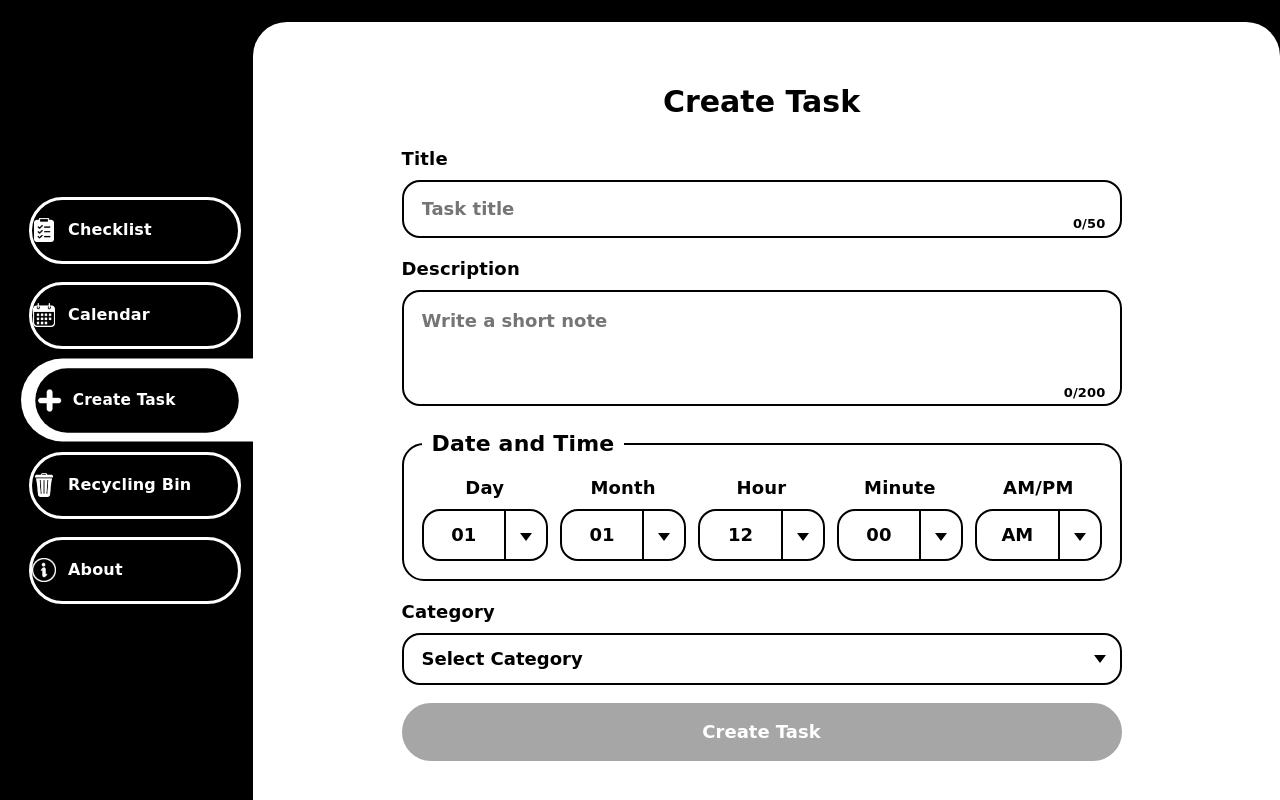
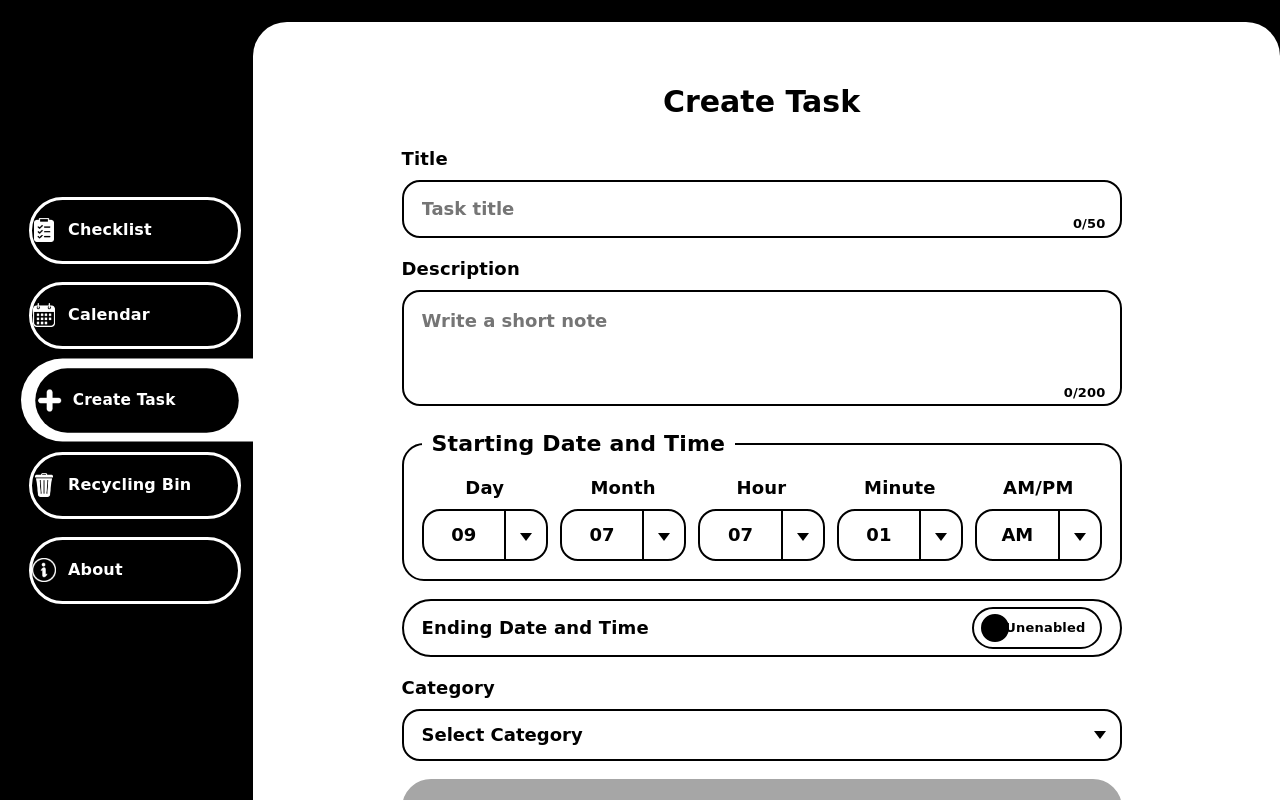
Before and after one commit to Ngovkimyou/ToDo-App, a React (Vite) app: page /create in a window 1280 px wide. Built offline with nearby package versions, Linux system fonts and the light colour scheme.

Commit message:
add more quality improvements on Home page and add ending time setting for Create Task page

```diff
--- a/src/components/DateTimePicker.jsx
+++ b/src/components/DateTimePicker.jsx
@@ -15,7 +15,7 @@ const dateTimeFields = [
   { key: "period", label: "AM/PM", options: ["AM", "PM"] },
 ];
 
-function DateTimePicker({ value, onChange }) {
+function DateTimePicker({ legend = "Date and Time", value, onChange }) {
   const pickerRef = useRef(null);
   const [openField, setOpenField] = useState(null);
   const [dropdownDirection, setDropdownDirection] = useState("down");
@@ -36,7 +36,7 @@ function DateTimePicker({ value, onChange }) {
 
   return (
     <fieldset ref={pickerRef} className="date-time-picker">
-      <legend>Date and Time</legend>
+      <legend>{legend}</legend>
 
       <div className="date-time-grid">
         {dateTimeFields.map((field) => (
--- a/src/components/HomeTaskModal.jsx
+++ b/src/components/HomeTaskModal.jsx
@@ -45,6 +45,7 @@ function createDraftTask(task) {
       title: "",
       description: "",
       dueDate: "",
+      endDate: "",
       category: "",
     };
   }
@@ -54,6 +55,7 @@ function createDraftTask(task) {
     title: task.title || "",
     description: task.description || "",
     dueDate: task.dueDate || "",
+    endDate: task.endDate || "",
     category: task.category || "",
   };
 }
@@ -235,6 +237,11 @@ function HomeTaskModal({ task, startInEditMode = false, onSave, onClose }) {
         </div>
 
         <div className="task-modal-field">
+          <span>Ending Date</span>
+          <p>{task.endDate || "Onward"}</p>
+        </div>
+
+        <div className="task-modal-field">
           <span>Category</span>
           {isEditing ? (
             <div className="task-modal-edit-field task-modal-category-field">
--- a/src/pages/CreateTask.css
+++ b/src/pages/CreateTask.css
@@ -160,6 +160,128 @@
 
 .date-time-picker label {
   text-align: center;
+}
+
+.ending-date-section {
+  display: grid;
+  gap: 14px;
+}
+
+.ending-date-toggle {
+  min-height: 58px;
+  position: relative;
+  display: grid;
+  grid-template-columns: minmax(0, 1fr) 130px;
+  align-items: center;
+  gap: 14px;
+  padding: 0 18px;
+  border: 2px solid #000;
+  border-radius: 999px;
+  box-sizing: border-box;
+  background: #fff;
+  color: #000;
+  font-weight: 800;
+  cursor: pointer;
+  transition:
+    transform 180ms ease,
+    box-shadow 180ms ease,
+    background 180ms ease,
+    color 180ms ease;
+}
+
+.ending-date-toggle:hover {
+  transform: translateY(-2px);
+  box-shadow: 4px 4px 0 #000;
+}
+
+.ending-date-toggle input {
+  position: absolute;
+  opacity: 0;
+  pointer-events: none;
+}
+
+.ending-date-switch {
+  width: 130px;
+  min-height: 42px;
+  position: relative;
+  display: flex;
+  align-items: center;
+  justify-self: end;
+  justify-content: center;
+  padding: 0;
+  border: 2px solid #000;
+  border-radius: 999px;
+  box-sizing: border-box;
+  background: #fff;
+  transition:
+    background 180ms ease,
+    box-shadow 180ms ease;
+}
+
+.ending-date-status {
+  position: absolute;
+  font-size: 13px;
+  line-height: 1;
+  white-space: nowrap;
+  pointer-events: none;
+  transition:
+    color 180ms ease,
+    opacity 180ms ease,
+    transform 220ms cubic-bezier(0.22, 1, 0.36, 1);
+}
+
+.ending-date-status-enabled {
+  left: 14px;
+  color: #fff;
+  opacity: 0;
+  text-align: left;
+  transform: translateX(10px);
+}
+
+.ending-date-status-unenabled {
+  right: 14px;
+  color: #000;
+  opacity: 1;
+  text-align: right;
+  transform: translateX(0);
+}
+
+.ending-date-knob {
+  width: 28px;
+  height: 28px;
+  display: block;
+  position: absolute;
+  left: 7px;
+  border: 2px solid #000;
+  border-radius: 50%;
+  box-sizing: border-box;
+  background: #000;
+  transition:
+    transform 220ms cubic-bezier(0.22, 1, 0.36, 1),
+    background 180ms ease;
+}
+
+.ending-date-toggle input:checked + .ending-date-switch {
+  background: #000;
+}
+
+.ending-date-toggle input:checked + .ending-date-switch .ending-date-status {
+  color: #fff;
+}
+
+.ending-date-toggle input:checked + .ending-date-switch .ending-date-status-enabled {
+  opacity: 1;
+  transform: translateX(0);
+}
+
+.ending-date-toggle input:checked + .ending-date-switch .ending-date-status-unenabled {
+  opacity: 0;
+  transform: translateX(-10px);
+}
+
+.ending-date-toggle input:checked + .ending-date-switch .ending-date-knob {
+  background: #fff;
+  transform: translateX(88px);
 }
 
 .date-time-picker select {
--- a/src/pages/CreateTask.jsx
+++ b/src/pages/CreateTask.jsx
@@ -6,10 +6,10 @@ import DateTimePicker from "../components/DateTimePicker";
 import { useTasks } from "../context/TaskContext";
 import { getLocalDateKey } from "../utils/date";
 import {
-  DEFAULT_DATE_TIME,
   DESCRIPTION_LIMIT,
   TITLE_LIMIT,
   formatDueDate,
+  getCurrentDateTime,
   getCharacterStatus,
 } from "../utils/taskForm";
 import "./CreateTask.css";
@@ -20,7 +20,9 @@ function CreateTask() {
 
   const [title, setTitle] = useState("");
   const [description, setDescription] = useState("");
-  const [dateTime, setDateTime] = useState(DEFAULT_DATE_TIME);
+  const [startDateTime, setStartDateTime] = useState(getCurrentDateTime);
+  const [endDateTime, setEndDateTime] = useState(getCurrentDateTime);
+  const [hasEndDate, setHasEndDate] = useState(false);
   const [category, setCategory] = useState("");
 
   const canCreateTask = title.trim().length > 0;
@@ -30,8 +32,15 @@ function CreateTask() {
     DESCRIPTION_LIMIT
   );
 
-  function handleDateTimeChange(field, value) {
-    setDateTime((currentDateTime) => ({
+  function handleStartDateTimeChange(field, value) {
+    setStartDateTime((currentDateTime) => ({
+      ...currentDateTime,
+      [field]: value,
+    }));
+  }
+
+  function handleEndDateTimeChange(field, value) {
+    setEndDateTime((currentDateTime) => ({
       ...currentDateTime,
       [field]: value,
     }));
@@ -48,7 +57,8 @@ function CreateTask() {
       id: Date.now(),
       title: title.trim(),
       description,
-      dueDate: formatDueDate(dateTime),
+      dueDate: formatDueDate(startDateTime),
+      endDate: hasEndDate ? formatDueDate(endDateTime) : "",
       createdAt: new Date().toISOString(),
       createdDate: getLocalDateKey(new Date()),
       category,
@@ -82,7 +92,39 @@ function CreateTask() {
           onChange={setDescription}
         />
 
-        <DateTimePicker value={dateTime} onChange={handleDateTimeChange} />
+        <DateTimePicker
+          legend="Starting Date and Time"
+          value={startDateTime}
+          onChange={handleStartDateTimeChange}
+        />
+
+        <section className="ending-date-section">
+          <label className="ending-date-toggle">
+            <span>Ending Date and Time</span>
+            <input
+              type="checkbox"
+              checked={hasEndDate}
+              onChange={(event) => setHasEndDate(event.target.checked)}
+            />
+            <span className="ending-date-switch" aria-hidden="true">
+              <span className="ending-date-status ending-date-status-enabled">
+                Enabled
+              </span>
+              <span className="ending-date-status ending-date-status-unenabled">
+                Unenabled
+              </span>
+              <span className="ending-date-knob" />
+            </span>
+          </label>
+
+          {hasEndDate && (
+            <DateTimePicker
+              legend="Ending Date and Time"
+              value={endDateTime}
+              onChange={handleEndDateTimeChange}
+            />
+          )}
+        </section>
 
         <CategorySelect value={category} onChange={setCategory} />
 
--- a/src/pages/Home.css
+++ b/src/pages/Home.css
@@ -512,7 +512,21 @@
   box-shadow: 6px 0 0 #000;
 }
 
-.task-folder-tab span {
+.task-folder-tab-label {
+  min-width: 0;
+  display: inline-flex;
+  align-items: center;
+  gap: 8px;
+}
+
+.task-folder-tab-label img {
+  width: 20px;
+  height: 20px;
+  flex: 0 0 auto;
+  object-fit: contain;
+}
+
+.task-folder-tab-label span {
   min-width: 0;
   overflow: hidden;
   text-overflow: ellipsis;
@@ -652,6 +666,36 @@
   background: rgba(0, 0, 0, 0.06);
 }
 
+.task-folder-item.is-countdown-locked {
+  cursor: pointer;
+}
+
+.task-folder-item.is-countdown-locked:hover {
+  background: rgba(200, 247, 197, 0.35);
+}
+
+.task-folder-item.is-countdown-locked .task-folder-main {
+  transform: none;
+}
+
+.task-folder-item.is-countdown-locked .task-folder-info,
+.task-folder-item.is-countdown-locked .task-menu-wrap {
+  opacity: 0.45;
+}
+
+.task-folder-item.is-countdown-locked .task-menu-button,
+.task-folder-item.is-countdown-locked .task-menu-action,
+.task-folder-tab-delete:disabled {
+  cursor: not-allowed;
+  pointer-events: none;
+}
+
+.task-folder-tab-delete:disabled {
+  opacity: 0.45;
+  box-shadow: none;
+  transform: none;
+}
+
 .task-folder-item:active {
   transform: scale(0.99);
 }
--- a/src/pages/Home.jsx
+++ b/src/pages/Home.jsx
@@ -31,6 +31,36 @@ function groupTasksByCategory(tasks) {
     groups[category].push(task);
     return groups;
   }, {});
+}
+
+function getTaskStartMinutes(task) {
+  const match = /\b(\d{1,2}):(\d{2})\s*(AM|PM)\b/i.exec(
+    task.dueDate || ""
+  );
+
+  if (!match) {
+    return Number.MAX_SAFE_INTEGER;
+  }
+
+  const hour = Number(match[1]);
+  const minute = Number(match[2]);
+  const period = match[3].toUpperCase();
+  const normalizedHour = (hour % 12) + (period === "PM" ? 12 : 0);
+
+  return normalizedHour * 60 + minute;
+}
+
+function sortTasksByStartTime(tasks) {
+  return [...tasks].sort((firstTask, secondTask) => {
+    const timeDifference =
+      getTaskStartMinutes(firstTask) - getTaskStartMinutes(secondTask);
+
+    if (timeDifference !== 0) {
+      return timeDifference;
+    }
+
+    return (firstTask.id || 0) - (secondTask.id || 0);
+  });
 }
 
 function Home() {
@@ -67,9 +97,10 @@ function Home() {
 
     return isSelectedDate && isSelectedCategory && matchesSearch;
   });
-  const taskGroups = Object.entries(groupTasksByCategory(filteredTasks));
+  const sortedTasks = sortTasksByStartTime(filteredTasks);
+  const taskGroups = Object.entries(groupTasksByCategory(sortedTasks));
   const dateGroups = Object.entries(
-    filteredTasks.reduce((groups, task) => {
+    sortedTasks.reduce((groups, task) => {
       const dateKey = getTaskDueDateKey(task);
 
       if (!groups[dateKey]) {
@@ -153,6 +184,7 @@ function Home() {
           <input
             type="search"
             value={searchQuery}
+            maxLength={100}
             placeholder="Search tasks"
             onChange={(e) => setSearchQuery(e.target.value)}
           />
--- a/src/utils/taskForm.js
+++ b/src/utils/taskForm.js
@@ -15,13 +15,21 @@ export const CATEGORY_OPTIONS = [
   { value: "Other", label: "Other", icon: otherIcon },
 ];
 
-export const DEFAULT_DATE_TIME = {
-  day: "01",
-  month: "01",
-  hour: "12",
-  minute: "00",
-  period: "AM",
-};
+export function getCurrentDateTime() {
+  const now = new Date();
+  const rawHour = now.getHours();
+  const hour12 = rawHour % 12 || 12;
+
+  return {
+    day: String(now.getDate()).padStart(2, "0"),
+    month: String(now.getMonth() + 1).padStart(2, "0"),
+    hour: String(hour12).padStart(2, "0"),
+    minute: String(now.getMinutes()).padStart(2, "0"),
+    period: rawHour >= 12 ? "PM" : "AM",
+  };
+}
+
+export const DEFAULT_DATE_TIME = getCurrentDateTime();
 
 export function createNumberOptions(length, start = 0) {
   return Array.from({ length }, (_, index) =>
```
Also changed, not shown: src/components/HomeTaskCard.jsx (+51 -5 lines).
